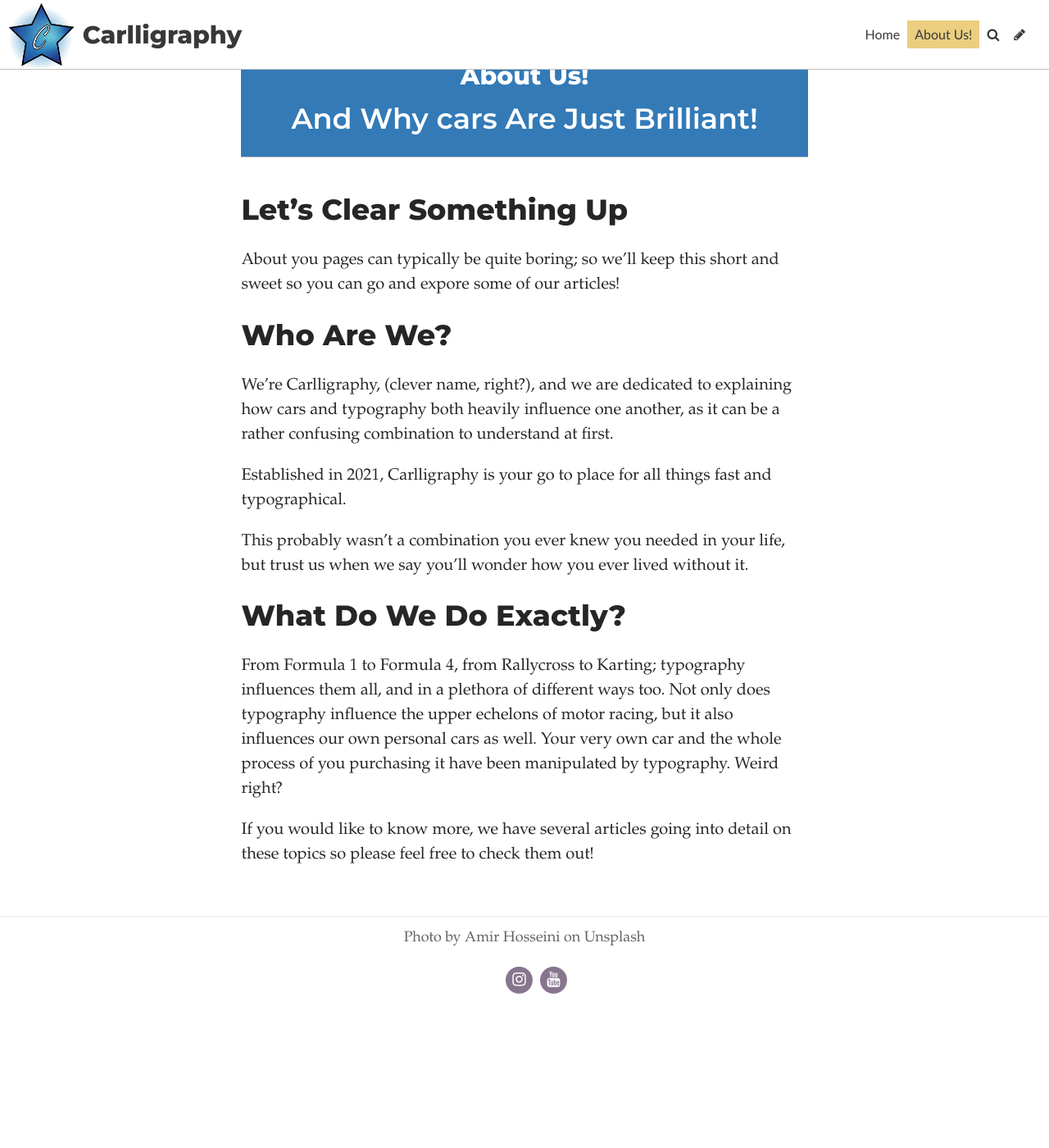
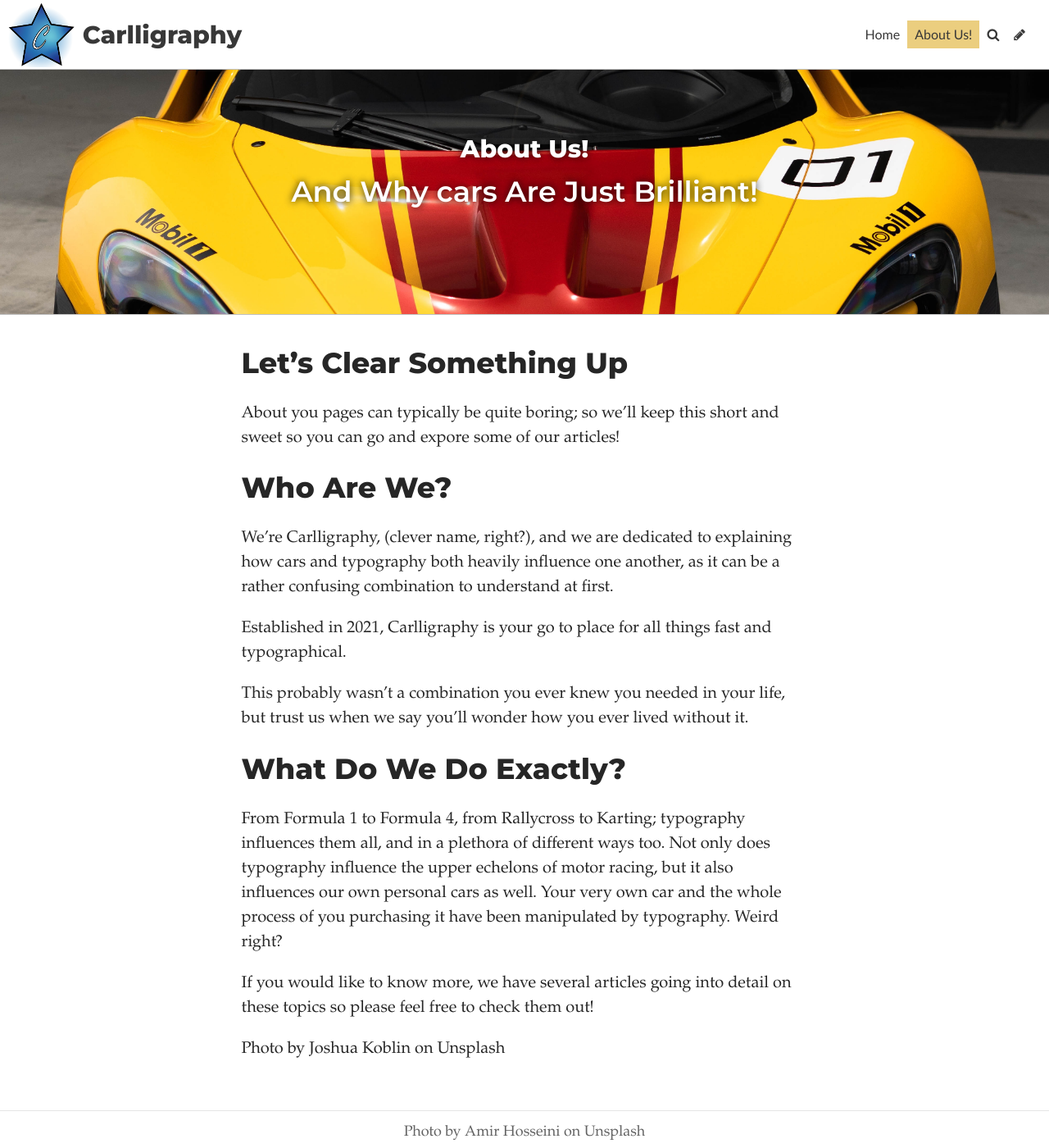
Before and after one commit to 19143507/typographicdesign, a Jekyll site: the page built from pages/about.md, in a window 1280 px wide and 1400 px high. Shown: the whole window at 82% size. Built offline with Jekyll 4.4.1, drawn with Linux system fonts in a browser that asks for light colours; some web fonts are replaced.

Commit message:
Update Page “about”

```diff
--- a/pages/about.md
+++ b/pages/about.md
@@ -1,6 +1,7 @@
 ---
 header_feature_image: /uploads/log.jpg
 title: About Us!
+image: ../uploads/joshua-koblin-ocgenhimlx4-unsplash.jpg
 subtitle: And Why cars Are Just Brilliant!
 permalink: https://carlligraphy.netlify.app/
 date: 2020-06-29T15:36:12.231Z
@@ -27,3 +28,6 @@ This probably wasn't a combination you ever knew you needed in your life, but tr
 From Formula 1 to Formula 4, from Rallycross to Karting; typography influences them all, and in a plethora of different ways too. Not only does typography influence the upper echelons of motor racing, but it also influences our own personal cars as well. Your very own car and the whole process of you purchasing it have been manipulated by typography. Weird right?
 
 If you would like to know more, we have several articles going into detail on these topics so please feel free to check them out!
+
+
+Photo by Joshua Koblin on Unsplash
```
Also changed, not shown: uploads/joshua-koblin-ocgenhimlx4-unsplash.jpg (added).
